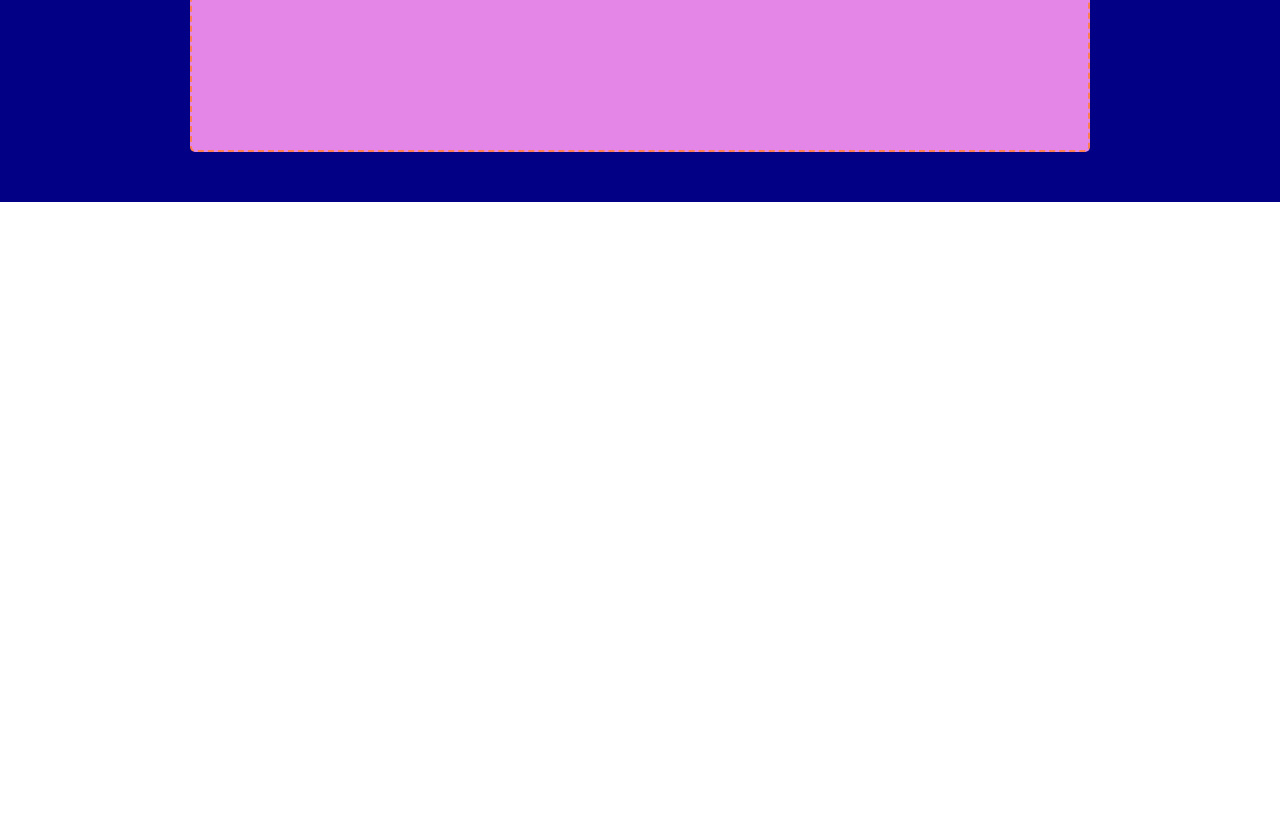
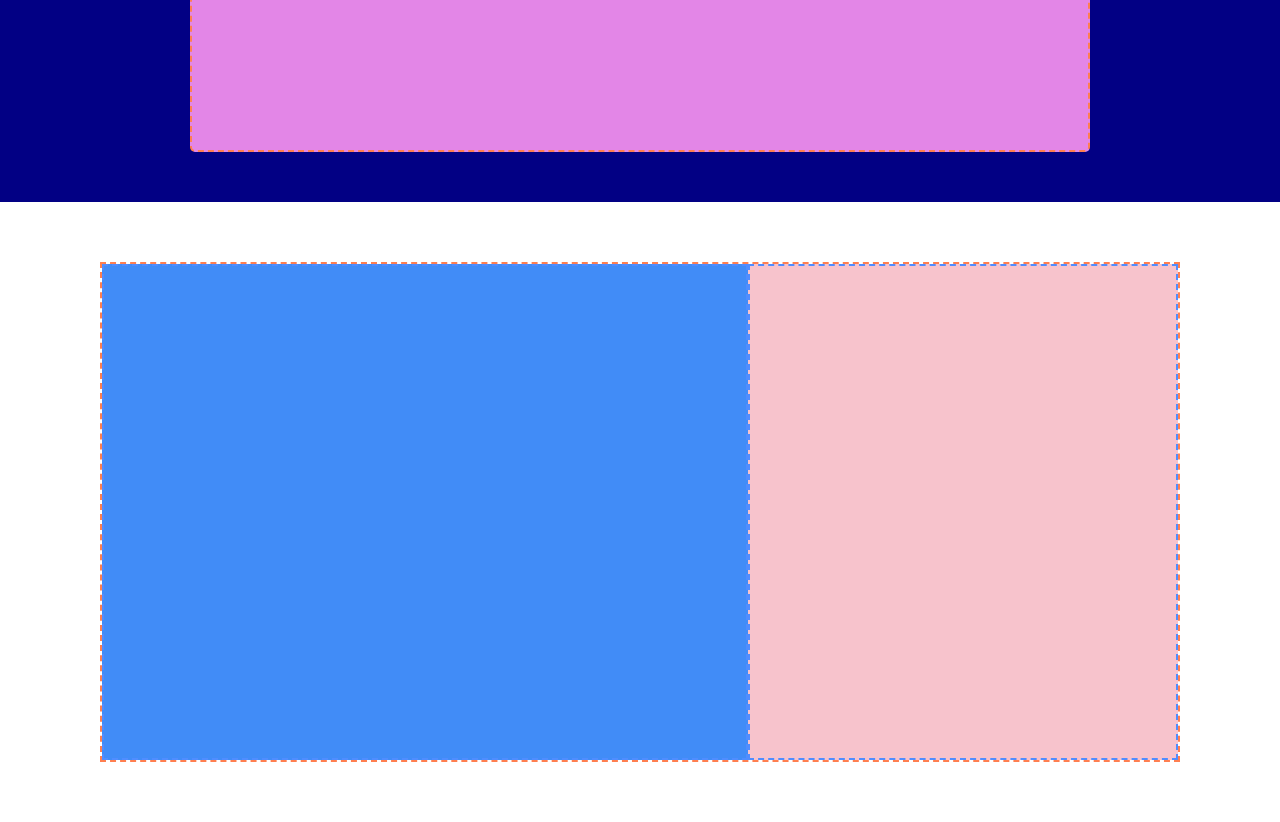
Before and after one commit to LorenzoMonteforte92/htmlcss-struttura-discord, a plain HTML site: page index.html in a window 1280 px wide. Shown: the part 348-1170 px from the top of the page. Before the commit the page ends 800 px from the top, so only its background shows below. Drawn offline with Linux system fonts and the light colour scheme.

Commit message:
feat: add first section

```diff
--- a/index.html
+++ b/index.html
@@ -24,6 +24,15 @@
 
             </div>
         </section>
+
+        <section class="first-section">
+            <div class="container">
+                <div class="row">
+                    <div class="col-60"></div>
+                    <div class="col-40"></div>
+                </div>
+            </div>
+        </section>
     </main>
 </body>
 </html>
--- a/style.css
+++ b/style.css
@@ -24,8 +24,6 @@
 .container{
     max-width: 1180px;
     margin: 0 auto;
-    padding-left: 10px;
-    padding-right: 10px;
 }
 
 .row{
@@ -45,10 +43,12 @@
 
 .col-60{
     width: 60%;
+    background-color: #418CF7;
 }
 
 .col-40{
     width: 40%;
+    background-color: #F7C3CC;
 }
 /*------------
     HEADER
@@ -90,3 +90,16 @@ header .container{
     min-width: 900px;
     border-radius: 5px;
 }
+
+/*--------------------
+    FIRST SECTION
+----------------------*/
+
+.first-section .container .row{
+    min-height: 500px;
+    display: flex;
+}
+
+.first-section .container{
+    padding: 60px;
+}
```
